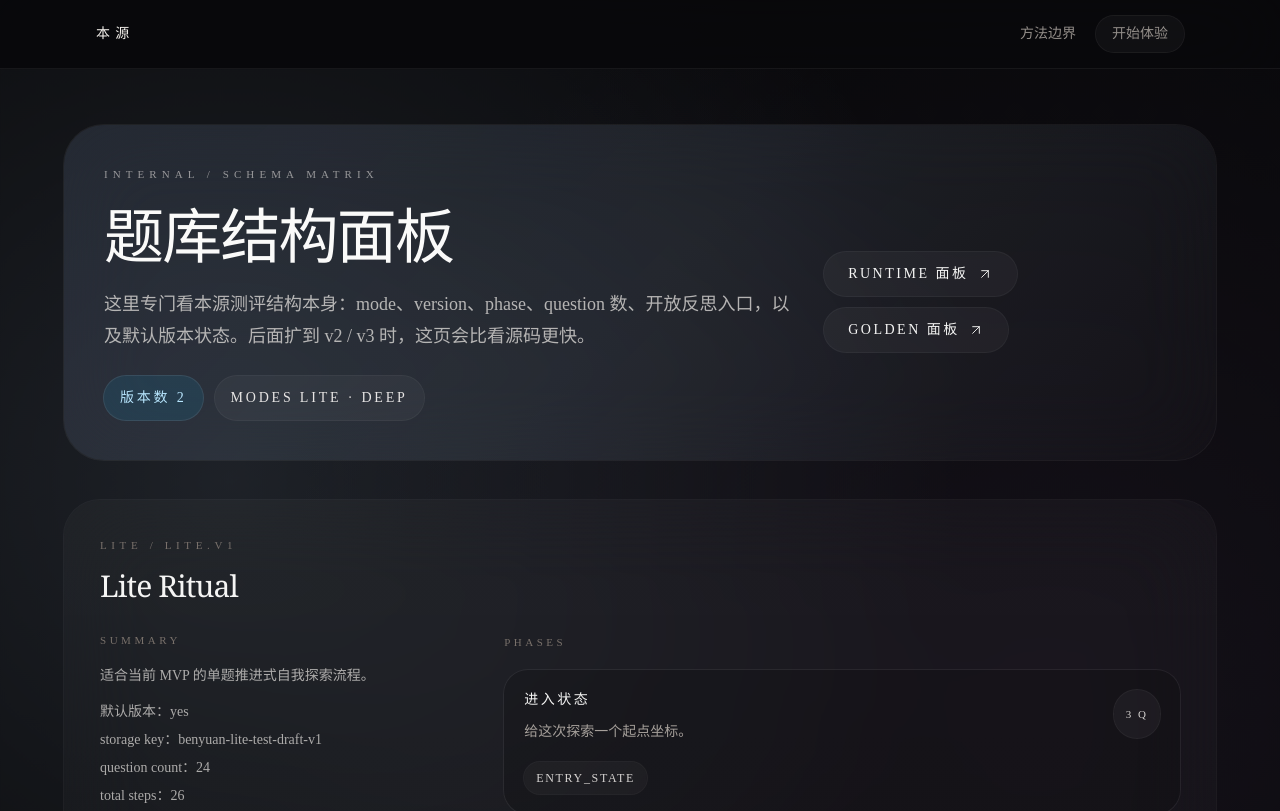
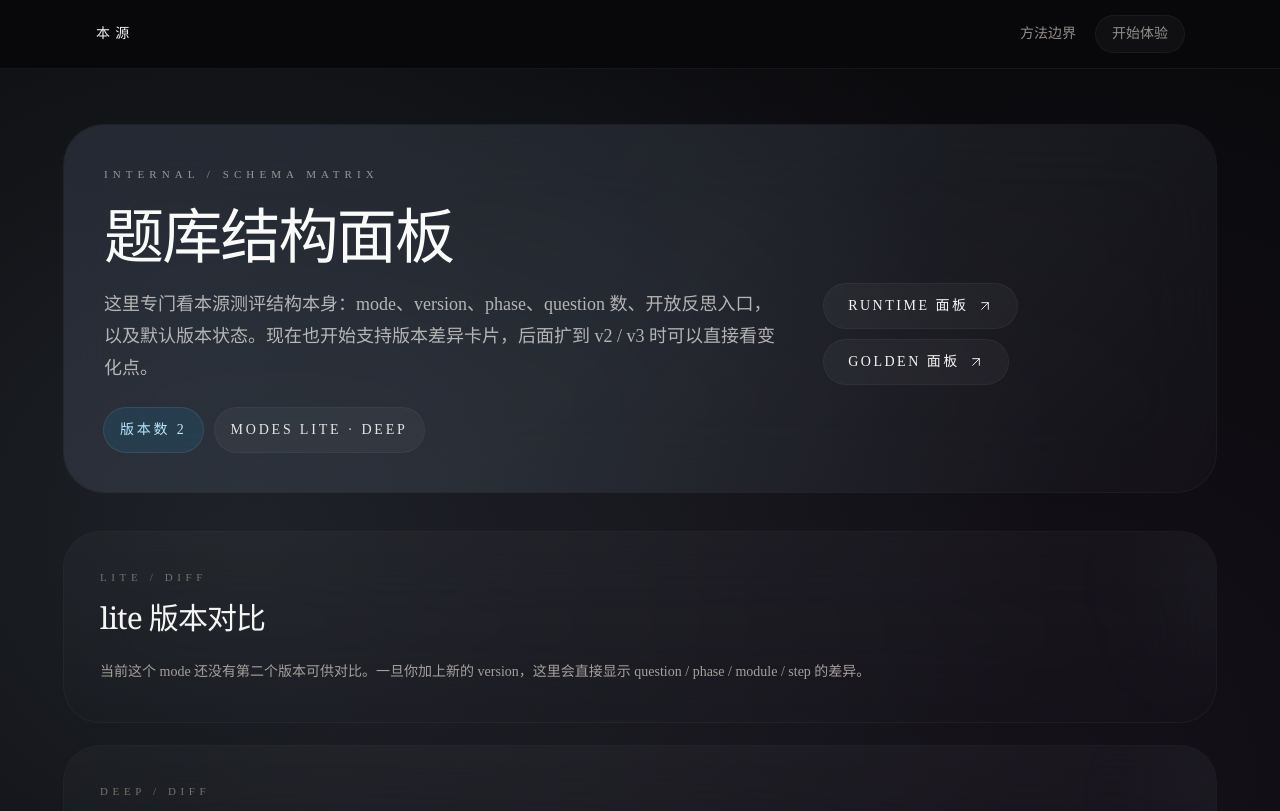
Before and after one commit to orangemoon0627-sys/benyuan, a Next.js app: page /lab/schema in a window 1280 px wide. Shown: the top 811 px of the page. Built offline with nearby package versions, Linux system fonts and the light colour scheme.

Commit message:
Add schema version diff matrix

```diff
--- a/src/app/api/internal/schema-matrix/route.ts
+++ b/src/app/api/internal/schema-matrix/route.ts
@@ -1,9 +1,31 @@
 import { NextResponse } from "next/server";
-import { listAssessmentDefinitionSnapshots } from "@/features/assessment";
+import { diffAssessmentDefinitionSnapshots, listAssessmentDefinitionSnapshots, listAssessmentVersions } from "@/features/assessment";
+import type { Mode } from "@/lib/types";
 
-export async function GET() {
+export async function GET(request: Request) {
+  const { searchParams } = new URL(request.url);
+  const mode = searchParams.get("mode") as Mode | null;
+  const target = searchParams.get("target");
+  const base = searchParams.get("base");
+
+  if (mode && target) {
+    return NextResponse.json({
+      status: "ok",
+      diff: diffAssessmentDefinitionSnapshots(mode, target, base),
+    });
+  }
+
+  const modes = [...new Set(listAssessmentDefinitionSnapshots().map((snapshot) => snapshot.mode))] as Mode[];
+
   return NextResponse.json({
     status: "ok",
-    snapshots: listAssessmentDefinitionSnapshots(),
+    snapshots: listAssessmentDefinitionSnapshots(mode ?? undefined),
+    modeGroups: modes.map((item) => ({
+      mode: item,
+      versions: listAssessmentVersions(item),
+      diffs: listAssessmentVersions(item)
+        .filter((version) => !version.isDefault)
+        .map((version) => diffAssessmentDefinitionSnapshots(item, version.version)),
+    })),
   });
 }
--- a/src/app/lab/schema/page.tsx
+++ b/src/app/lab/schema/page.tsx
@@ -1,9 +1,37 @@
 import Link from "next/link";
 import { ArrowUpRight } from "lucide-react";
 import { ReportCard } from "@/components/report-card";
-import { listAssessmentDefinitionSnapshots } from "@/features/assessment";
+import { diffAssessmentDefinitionSnapshots, listAssessmentDefinitionSnapshots, listAssessmentVersions } from "@/features/assessment";
 
 const snapshots = listAssessmentDefinitionSnapshots();
+const modes = [...new Set(snapshots.map((item) => item.mode))];
+const modeGroups = modes.map((mode) => {
+  const versions = listAssessmentVersions(mode);
+  const defaultVersion = versions.find((version) => version.isDefault)?.version ?? versions[0]?.version;
+  return {
+    mode,
+    versions,
+    diffs: versions
+      .filter((version) => version.version !== defaultVersion)
+      .map((version) => diffAssessmentDefinitionSnapshots(mode, version.version, defaultVersion)),
+  };
+});
+
+function DiffPill({ label, values }: { label: string; values: string[] }) {
+  if (values.length === 0) return null;
+  return (
+    <div>
+      <p className="text-[11px] tracking-[0.26em] text-stone-500 uppercase">{label}</p>
+      <div className="mt-2 flex flex-wrap gap-2">
+        {values.map((value) => (
+          <span key={`${label}-${value}`} className="rounded-full bg-white/[0.03] px-3 py-2 text-xs tracking-[0.14em] text-stone-300 shadow-[0_0_0_1px_rgba(255,255,255,0.06)] uppercase">
+            {value}
+          </span>
+        ))}
+      </div>
+    </div>
+  );
+}
 
 export default function SchemaLabPage() {
   return (
@@ -16,7 +44,7 @@ export default function SchemaLabPage() {
               <p className="text-[11px] tracking-[0.46em] text-stone-300/65 uppercase">internal / schema matrix</p>
               <h1 className="mt-5 text-4xl leading-[1.08] text-stone-50 md:text-6xl">题库结构面板</h1>
               <p className="mt-5 max-w-3xl text-base leading-8 text-stone-300/82 md:text-lg">
-                这里专门看本源测评结构本身：mode、version、phase、question 数、开放反思入口，以及默认版本状态。后面扩到 v2 / v3 时，这页会比看源码更快。
+                这里专门看本源测评结构本身：mode、version、phase、question 数、开放反思入口，以及默认版本状态。现在也开始支持版本差异卡片，后面扩到 v2 / v3 时可以直接看变化点。
               </p>
             </div>
             <div className="flex flex-wrap gap-3">
@@ -32,8 +60,49 @@ export default function SchemaLabPage() {
           </div>
           <div className="mt-6 flex flex-wrap gap-3 text-sm uppercase tracking-[0.2em]">
             <span className="rounded-full bg-sky-400/10 px-4 py-3 text-sky-200 shadow-[0_0_0_1px_rgba(125,211,252,0.18)]">版本数 {snapshots.length}</span>
-            <span className="rounded-full bg-white/[0.04] px-4 py-3 text-stone-200 shadow-[0_0_0_1px_rgba(255,255,255,0.08)]">modes {[...new Set(snapshots.map((item) => item.mode))].join(' · ')}</span>
+            <span className="rounded-full bg-white/[0.04] px-4 py-3 text-stone-200 shadow-[0_0_0_1px_rgba(255,255,255,0.08)]">modes {modes.join(" · ")}</span>
           </div>
+        </section>
+
+        <section className="mt-10 grid gap-6">
+          {modeGroups.map((group) => (
+            <ReportCard key={group.mode} eyebrow={`${group.mode} / diff`} title={`${group.mode} 版本对比`}>
+              {group.diffs.length === 0 ? (
+                <p className="text-sm leading-7 text-stone-400">当前这个 mode 还没有第二个版本可供对比。一旦你加上新的 version，这里会直接显示 question / phase / module / step 的差异。</p>
+              ) : (
+                <div className="grid gap-4">
+                  {group.diffs.map((diff) => (
+                    <div key={`${diff.baseVersion}-${diff.targetVersion}`} className="rounded-[24px] bg-black/16 p-5 shadow-[0_0_0_1px_rgba(255,255,255,0.06)]">
+                      <div className="flex flex-wrap items-start justify-between gap-4">
+                        <div>
+                          <p className="text-sm uppercase tracking-[0.18em] text-stone-100">{diff.baseVersion} → {diff.targetVersion}</p>
+                          <p className="mt-2 text-sm leading-7 text-stone-400">question delta {diff.questionCountDelta >= 0 ? `+${diff.questionCountDelta}` : diff.questionCountDelta} · step delta {diff.totalStepsDelta >= 0 ? `+${diff.totalStepsDelta}` : diff.totalStepsDelta} · storage key changed {diff.storageKeyChanged ? 'yes' : 'no'}</p>
+                        </div>
+                      </div>
+                      <div className="mt-4 grid gap-4 md:grid-cols-2">
+                        <DiffPill label="added questions" values={diff.addedQuestions} />
+                        <DiffPill label="removed questions" values={diff.removedQuestions} />
+                        <DiffPill label="added modules" values={diff.addedModules} />
+                        <DiffPill label="removed modules" values={diff.removedModules} />
+                        <DiffPill label="added phases" values={diff.addedPhases} />
+                        <DiffPill label="removed phases" values={diff.removedPhases} />
+                        <DiffPill label="added open reflections" values={diff.addedOpenReflections} />
+                        <DiffPill label="removed open reflections" values={diff.removedOpenReflections} />
+                      </div>
+                      {diff.changedPhaseQuestionCounts.length > 0 ? (
+                        <div className="mt-4 space-y-2">
+                          <p className="text-[11px] tracking-[0.26em] text-stone-500 uppercase">phase question count changes</p>
+                          {diff.changedPhaseQuestionCounts.map((item) => (
+                            <p key={item.phaseId} className="text-sm leading-7 text-stone-300/82">{item.phaseId}：{item.from} → {item.to}</p>
+                          ))}
+                        </div>
+                      ) : null}
+                    </div>
+                  ))}
+                </div>
+              )}
+            </ReportCard>
+          ))}
         </section>
 
         <section className="mt-10 grid gap-6">
@@ -44,7 +113,7 @@ export default function SchemaLabPage() {
                   <div>
                     <p className="text-[11px] tracking-[0.32em] text-stone-500 uppercase">summary</p>
                     <p className="mt-2">{snapshot.description}</p>
-                    <p className="mt-2">默认版本：{snapshot.isDefaultVersion ? 'yes' : 'no'}</p>
+                    <p className="mt-2">默认版本：{snapshot.isDefaultVersion ? "yes" : "no"}</p>
                     <p>storage key：{snapshot.storageKey}</p>
                     <p>question count：{snapshot.questionCount}</p>
                     <p>total steps：{snapshot.totalSteps}</p>
--- a/src/features/assessment/registry.ts
+++ b/src/features/assessment/registry.ts
@@ -2,7 +2,7 @@ import type { Mode, Answer } from "@/lib/types";
 import { assessmentModuleLabels, lifeStageOptions, moodKeywordOptions } from "./catalog";
 import { findFirstIncompleteQuestionIndex } from "./flow";
 import { fullDeepQuestionSet, fullLiteQuestionSet } from "./question-bank";
-import type { AssessmentDefinition, AssessmentFormState, AssessmentValidationConfig, AssessmentVersionDescriptor } from "./types";
+import type { AssessmentDefinition, AssessmentDefinitionDiff, AssessmentDefinitionSnapshot, AssessmentFormState, AssessmentValidationConfig, AssessmentVersionDescriptor } from "./types";
 
 export type AssessmentValidationResult =
   | { ok: true }
@@ -105,6 +105,37 @@ const assessmentRegistry: Record<Mode, Record<string, AssessmentDefinition>> = {
   },
 };
 
+
+function toAssessmentDefinitionSnapshot(definition: AssessmentDefinition, isDefaultVersion: boolean): AssessmentDefinitionSnapshot {
+  return {
+    mode: definition.mode,
+    version: definition.version,
+    title: definition.title,
+    description: definition.description,
+    storageKey: definition.storageKey,
+    totalSteps: definition.totalSteps,
+    questionCount: definition.questions.length,
+    openReflectionQuestionIds: definition.validation.openReflectionQuestionIds,
+    modules: [...new Set(definition.questions.map((question) => question.moduleId))],
+    phases: definition.phases.map((phase) => ({
+      id: phase.id,
+      label: phase.label,
+      description: phase.description,
+      moduleIds: phase.moduleIds,
+      questionCount: definition.questions.filter((question) => phase.moduleIds.includes(question.moduleId)).length,
+    })),
+    questionIds: definition.questions.map((question) => question.questionId),
+    isDefaultVersion,
+  };
+}
+
+function diffStringLists(base: string[], target: string[]) {
+  return {
+    added: target.filter((item) => !base.includes(item)),
+    removed: base.filter((item) => !target.includes(item)),
+  };
+}
+
 const defaultAssessmentVersions: Record<Mode, string> = {
   lite: liteAssessmentDefinitionV1.version,
   deep: deepAssessmentDefinitionV1.version,
@@ -153,29 +184,54 @@ export function getAssessmentDefinition(mode: Mode = defaultAssessmentMode, vers
 
 
 
-export function listAssessmentDefinitionSnapshots() {
-  return (Object.keys(assessmentRegistry) as Mode[]).flatMap((mode) =>
-    Object.values(assessmentRegistry[mode] ?? {}).map((definition) => ({
-      mode: definition.mode,
-      version: definition.version,
-      title: definition.title,
-      description: definition.description,
-      storageKey: definition.storageKey,
-      totalSteps: definition.totalSteps,
-      questionCount: definition.questions.length,
-      openReflectionQuestionIds: definition.validation.openReflectionQuestionIds,
-      modules: [...new Set(definition.questions.map((question) => question.moduleId))],
-      phases: definition.phases.map((phase) => ({
-        id: phase.id,
-        label: phase.label,
-        description: phase.description,
-        moduleIds: phase.moduleIds,
-        questionCount: definition.questions.filter((question) => phase.moduleIds.includes(question.moduleId)).length,
-      })),
-      questionIds: definition.questions.map((question) => question.questionId),
-      isDefaultVersion: defaultAssessmentVersions[mode] === definition.version,
-    })),
+export function listAssessmentDefinitionSnapshots(mode?: Mode) {
+  const modes = mode ? [mode] : (Object.keys(assessmentRegistry) as Mode[]);
+  return modes.flatMap((item) =>
+    Object.values(assessmentRegistry[item] ?? {}).map((definition) =>
+      toAssessmentDefinitionSnapshot(definition, defaultAssessmentVersions[item] === definition.version),
+    ),
   );
+}
+
+export function getAssessmentDefinitionSnapshot(mode: Mode, version?: string | null) {
+  const definition = getAssessmentDefinition(mode, version);
+  return toAssessmentDefinitionSnapshot(definition, defaultAssessmentVersions[mode] === definition.version);
+}
+
+export function diffAssessmentDefinitionSnapshots(mode: Mode, targetVersion: string, baseVersion?: string | null): AssessmentDefinitionDiff {
+  const resolvedBaseVersion = resolveAssessmentVersion(mode, baseVersion ?? defaultAssessmentVersions[mode]);
+  const baseSnapshot = getAssessmentDefinitionSnapshot(mode, resolvedBaseVersion);
+  const targetSnapshot = getAssessmentDefinitionSnapshot(mode, targetVersion);
+  const questionDiff = diffStringLists(baseSnapshot.questionIds, targetSnapshot.questionIds);
+  const moduleDiff = diffStringLists(baseSnapshot.modules, targetSnapshot.modules);
+  const openReflectionDiff = diffStringLists(baseSnapshot.openReflectionQuestionIds, targetSnapshot.openReflectionQuestionIds);
+  const phaseDiff = diffStringLists(
+    baseSnapshot.phases.map((phase) => phase.id),
+    targetSnapshot.phases.map((phase) => phase.id),
+  );
+  const changedPhaseQuestionCounts = targetSnapshot.phases.flatMap((phase) => {
+    const basePhase = baseSnapshot.phases.find((item) => item.id === phase.id);
+    if (!basePhase || basePhase.questionCount === phase.questionCount) return [];
+    return [{ phaseId: phase.id, from: basePhase.questionCount, to: phase.questionCount }];
+  });
+
+  return {
+    mode,
+    baseVersion: baseSnapshot.version,
+    targetVersion: targetSnapshot.version,
+    questionCountDelta: targetSnapshot.questionCount - baseSnapshot.questionCount,
+    totalStepsDelta: targetSnapshot.totalSteps - baseSnapshot.totalSteps,
+    storageKeyChanged: baseSnapshot.storageKey !== targetSnapshot.storageKey,
+    addedQuestions: questionDiff.added,
+    removedQuestions: questionDiff.removed,
+    addedModules: moduleDiff.added,
+    removedModules: moduleDiff.removed,
+    addedOpenReflections: openReflectionDiff.added,
+    removedOpenReflections: openReflectionDiff.removed,
+    addedPhases: phaseDiff.added,
+    removedPhases: phaseDiff.removed,
+    changedPhaseQuestionCounts,
+  };
 }
 
 export function validateAssessmentSubmission(mode: Mode, answers: Answer[], version?: string | null): AssessmentValidationResult {
--- a/src/features/assessment/types.ts
+++ b/src/features/assessment/types.ts
@@ -88,3 +88,49 @@ export type AssessmentDefinition = {
   initialState: AssessmentFormState;
   validation: AssessmentValidationConfig;
 };
+
+
+export type AssessmentPhaseSnapshot = {
+  id: string;
+  label: string;
+  description: string;
+  moduleIds: string[];
+  questionCount: number;
+};
+
+export type AssessmentDefinitionSnapshot = {
+  mode: Mode;
+  version: string;
+  title: string;
+  description: string;
+  storageKey: string;
+  totalSteps: number;
+  questionCount: number;
+  openReflectionQuestionIds: string[];
+  modules: string[];
+  phases: AssessmentPhaseSnapshot[];
+  questionIds: string[];
+  isDefaultVersion: boolean;
+};
+
+export type AssessmentDefinitionDiff = {
+  mode: Mode;
+  baseVersion: string;
+  targetVersion: string;
+  questionCountDelta: number;
+  totalStepsDelta: number;
+  storageKeyChanged: boolean;
+  addedQuestions: string[];
+  removedQuestions: string[];
+  addedModules: string[];
+  removedModules: string[];
+  addedOpenReflections: string[];
+  removedOpenReflections: string[];
+  addedPhases: string[];
+  removedPhases: string[];
+  changedPhaseQuestionCounts: Array<{
+    phaseId: string;
+    from: number;
+    to: number;
+  }>;
+};
```
Also changed, not shown: 2 other files (tests, documents, lock files or other folders).
